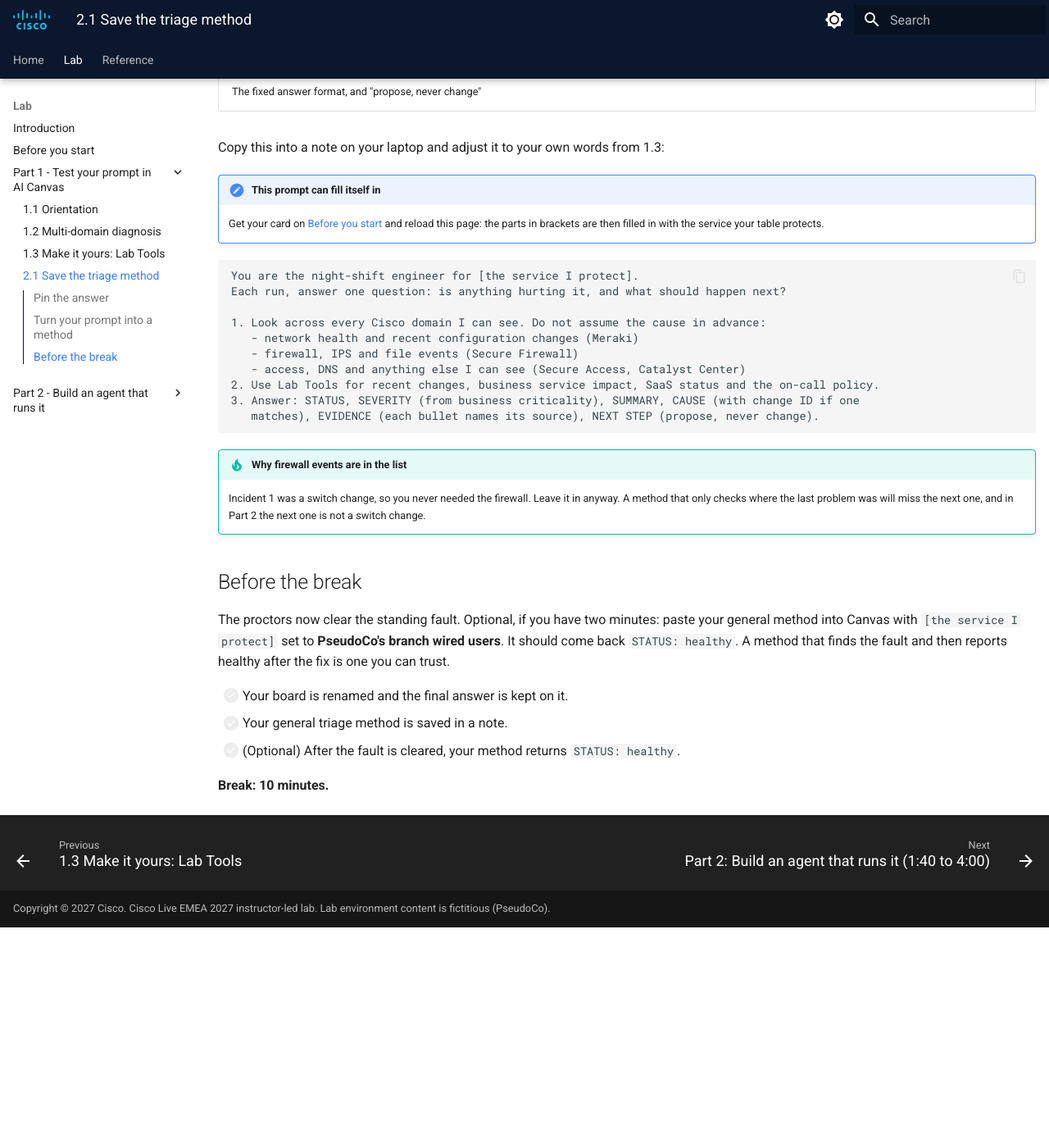
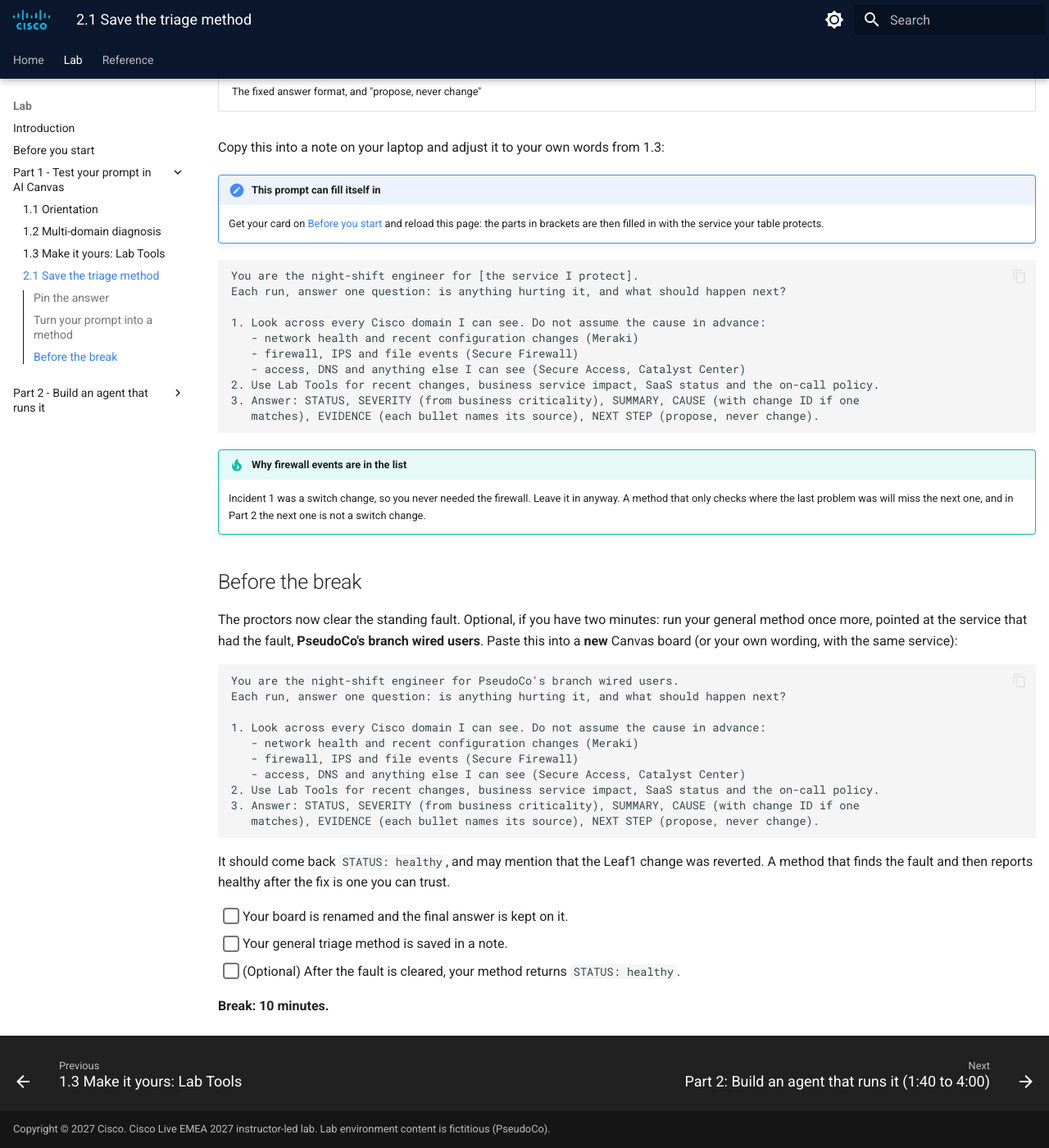
Before and after one commit to mokuma56/cloud-control-agent-lab-guide, an MkDocs documentation site: the page built from docs/part1/2-1-save.md, in a window 1280 px wide and 1400 px high, scrolled down 738 px. Shown: the whole window at 82% size. Built offline with MkDocs 1.6.1 and Material for MkDocs 9.7.7, drawn with Linux system fonts in a browser that asks for light colours; before the commit the page ends 1869 px from its top, so only the background shows below that.

Commit message:
Before the break: copyable method prompt; visible checkboxes in dark mode
- 2.1 Before the break: the general method as a ready-to-paste prompt for
  PseudoCo's branch wired users, run after the fault is cleared
- Checklists: an empty outlined box until ticked, a green tick when ticked,
  in both schemes; students can now tick items off

Co-Authored-By: Claude Opus 5.5 <noreply@anthropic.com>

````diff
--- a/docs/part1/2-1-save.md
+++ b/docs/part1/2-1-save.md
@@ -49,9 +49,25 @@ Each run, answer one question: is anything hurting it, and what should happen ne
 
 ## Before the break
 
-The proctors now clear the standing fault. Optional, if you have two minutes: paste your general
-method into Canvas with `[the service I protect]` set to **PseudoCo's branch wired users**. It should
-come back `STATUS: healthy`. A method that finds the fault and then reports healthy after the fix is one you can trust.
+The proctors now clear the standing fault. Optional, if you have two minutes: run your general
+method once more, pointed at the service that had the fault, **PseudoCo's branch wired users**. Paste
+this into a **new** Canvas board (or your own wording, with the same service):
+
+```text
+You are the night-shift engineer for PseudoCo's branch wired users.
+Each run, answer one question: is anything hurting it, and what should happen next?
+
+1. Look across every Cisco domain I can see. Do not assume the cause in advance:
+   - network health and recent configuration changes (Meraki)
+   - firewall, IPS and file events (Secure Firewall)
+   - access, DNS and anything else I can see (Secure Access, Catalyst Center)
+2. Use Lab Tools for recent changes, business service impact, SaaS status and the on-call policy.
+3. Answer: STATUS, SEVERITY (from business criticality), SUMMARY, CAUSE (with change ID if one
+   matches), EVIDENCE (each bullet names its source), NEXT STEP (propose, never change).
+```
+
+It should come back `STATUS: healthy`, and may mention that the Leaf1 change was reverted. A method that
+finds the fault and then reports healthy after the fix is one you can trust.
 
 - [ ] Your board is renamed and the final answer is kept on it.
 - [ ] Your general triage method is saved in a note.
--- a/docs/stylesheets/extra.css
+++ b/docs/stylesheets/extra.css
@@ -59,3 +59,19 @@
   padding: 0 .15em; box-shadow: inset 0 -1px 0 rgba(0, 189, 235, .8); }
 .md-typeset tr.sc-mine td { background: rgba(0, 189, 235, .16); font-weight: 700; }
 .sc-note { font-size: .75rem; }
+
+/* Task-list checkboxes: an empty, clearly visible box until ticked, then a green tick (both schemes).
+   Material's default draws a faint grey tick for "not done", which reads as greyed out in dark mode. */
+.md-typeset .task-list-indicator::before {
+  background-color: transparent;
+  -webkit-mask-image: none; mask-image: none;
+  border: 2px solid var(--md-default-fg-color--light);
+  border-radius: .25em;
+  box-sizing: border-box;
+}
+.md-typeset .task-list-control:hover .task-list-indicator::before { border-color: var(--md-accent-fg-color); }
+.md-typeset [type=checkbox]:checked + .task-list-indicator::before {
+  border: 0;
+  background-color: #2fbf71;
+  -webkit-mask-image: var(--md-tasklist-icon--checked); mask-image: var(--md-tasklist-icon--checked);
+}
--- a/mkdocs.yml
+++ b/mkdocs.yml
@@ -74,6 +74,7 @@ markdown_extensions:
       alternate_style: true
   - pymdownx.tasklist:
       custom_checkbox: true
+      clickable_checkbox: true
   - pymdownx.keys
   - pymdownx.highlight
   - pymdownx.inlinehilite
````
